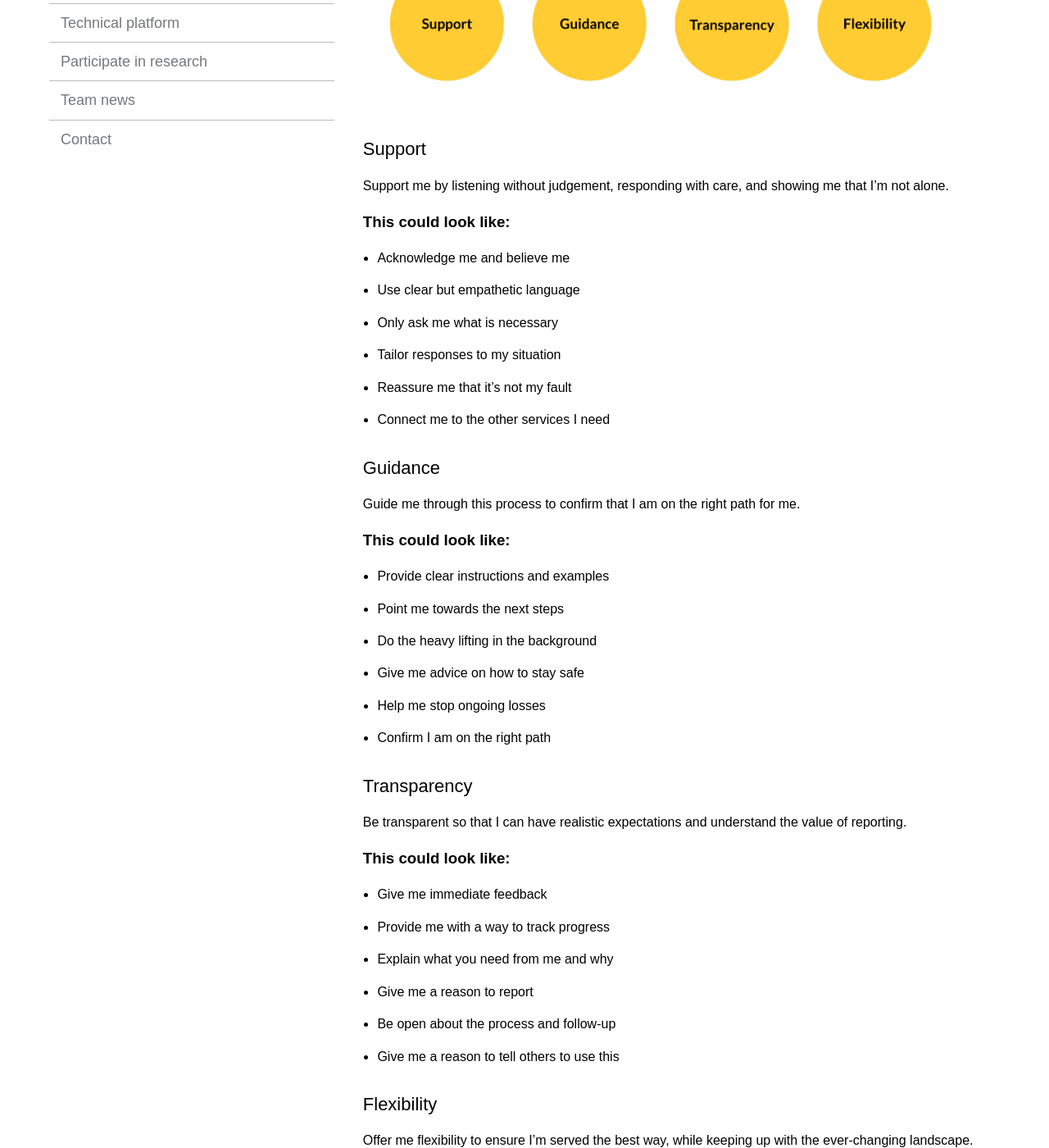
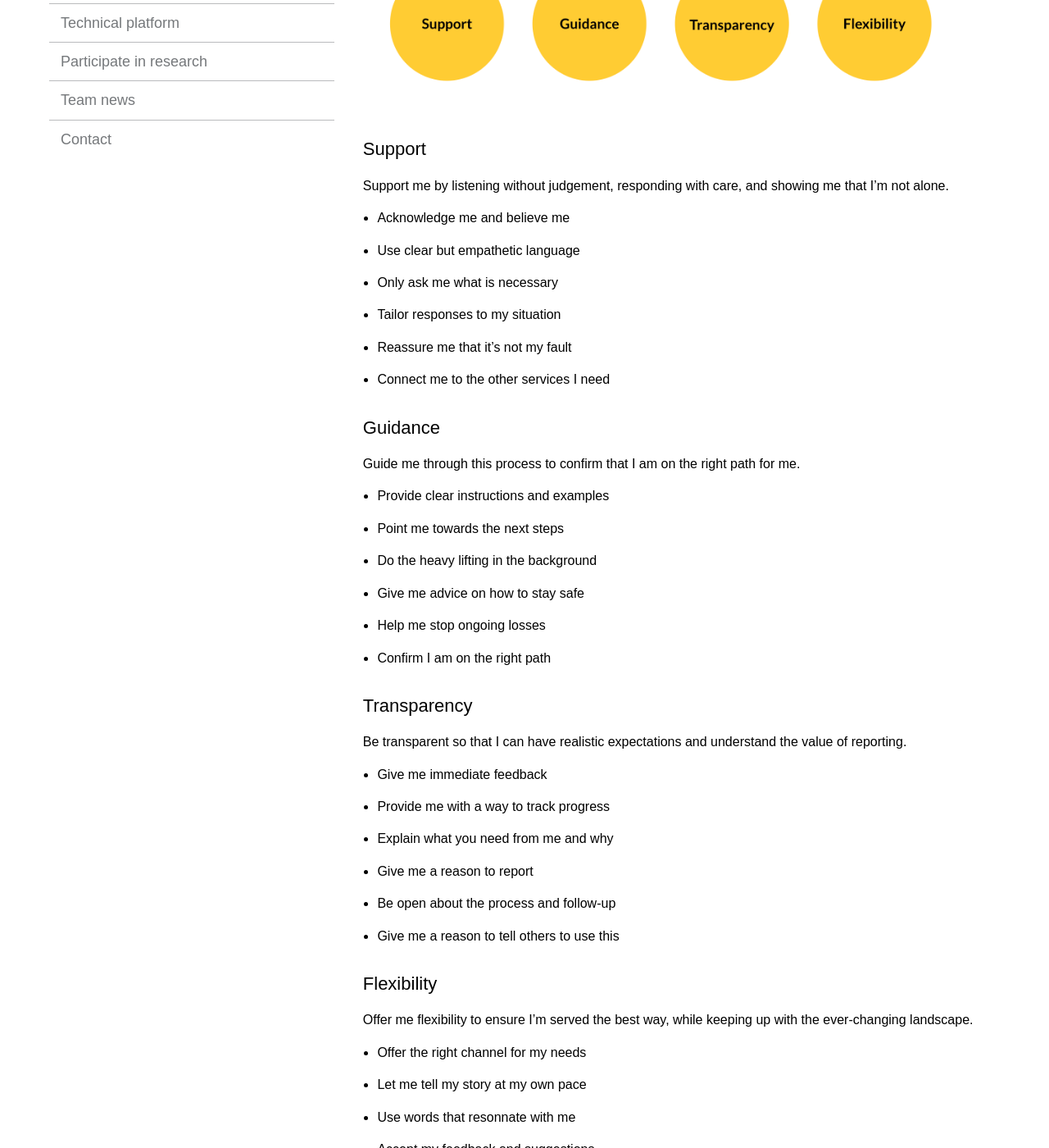
Before and after one commit to cds-snc/rcmp-report-a-cybercrime-alpha-documentation, a Jekyll site: the page built from _pages/en/principles.md, in a window 1280 px wide and 1400 px high, scrolled down 469 px. Shown: the whole window at 82% size. Built offline with Jekyll 4.4.1, drawn with Linux system fonts in a browser that asks for light colours; some of the changed text lies outside the part shown.

Commit message:
Update principles.md

```diff
--- a/_pages/en/principles.md
+++ b/_pages/en/principles.md
@@ -16,8 +16,6 @@ The following experience principles should be applied to decisions beyond servin
 
 ## Support
 Support me by listening without judgement, responding with care, and showing me that I'm not alone.
-
-### This could look like:
   - Acknowledge me and believe me
   - Use clear but empathetic language
   - Only ask me what is necessary
@@ -27,8 +25,6 @@ Support me by listening without judgement, responding with care, and showing me
 
 ## Guidance
 Guide me through this process to confirm that I am on the right path for me.
-
-### This could look like:
   - Provide clear instructions and examples
   - Point me towards the next steps
   - Do the heavy lifting in the background
@@ -38,8 +34,6 @@ Guide me through this process to confirm that I am on the right path for me.
 
 ## Transparency
 Be transparent so that I can have realistic expectations and understand the value of reporting.
-
-### This could look like:
   - Give me immediate feedback
   - Provide me with a way to track progress
   - Explain what you need from me and why
@@ -49,8 +43,6 @@ Be transparent so that I can have realistic expectations and understand the valu
 
 ## Flexibility
 Offer me flexibility to ensure I'm served the best way, while keeping up with the ever-changing landscape.
-
-### This could look like:
   - Offer the right channel for my needs
   - Let me tell my story at my own pace
   - Use words that resonnate with me
```
